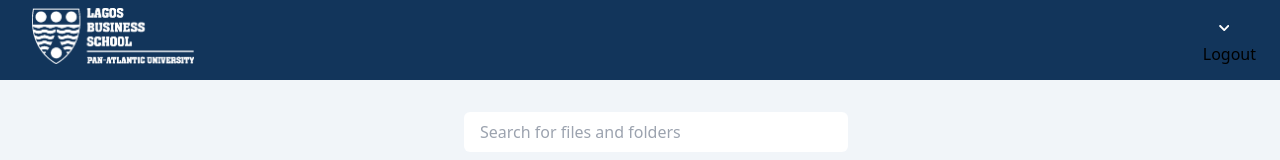
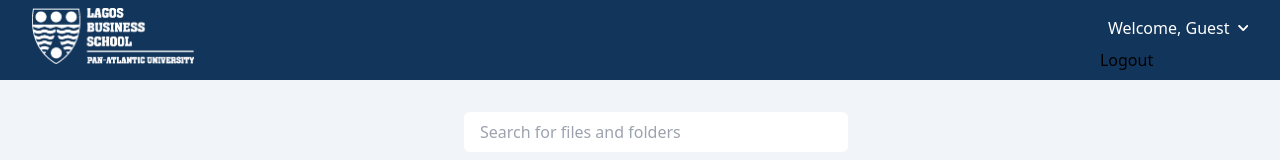
Before and after one commit to Fejiro001/Accreditation-Document-Viewer, a React (Vite) app: page / in a window 1280 px wide. Shown: the top 160 px of the page. Built offline with nearby package versions, Linux system fonts and the light colour scheme; no server answers.

Commit message:
added proptype validation and changed route

```diff
--- a/src/components/NavBar.jsx
+++ b/src/components/NavBar.jsx
@@ -1,10 +1,11 @@
 import { Link } from "react-router-dom";
 import api from "../api";
 import logo from "../assets/lbs-logo-white.png";
-export default function NavBar() {
+import PropTypes from "prop-types";
+export default function NavBar({ userName }) {
   const logout = async () => {
     try {
-      await api.post("/api/logout");
+      await api.post("/logout");
 
       document.cookie = "authToken=; Max-Age=-99999999;";
 
@@ -31,7 +32,7 @@ export default function NavBar() {
           <div className="relative">
             <div className="flex items-center gap-2 p-2 hover:cursor-pointer">
               <span className=" text-white">
-                {/* {user ? user : "Guest"} */}
+                Welcome, {userName ? userName : "Guest"}
               </span>
               <svg
                 className="w-auto h-3 fill-white"
@@ -51,3 +52,7 @@ export default function NavBar() {
     </nav>
   );
 }
+
+NavBar.propTypes = {
+  userName: PropTypes.string,
+};
```
